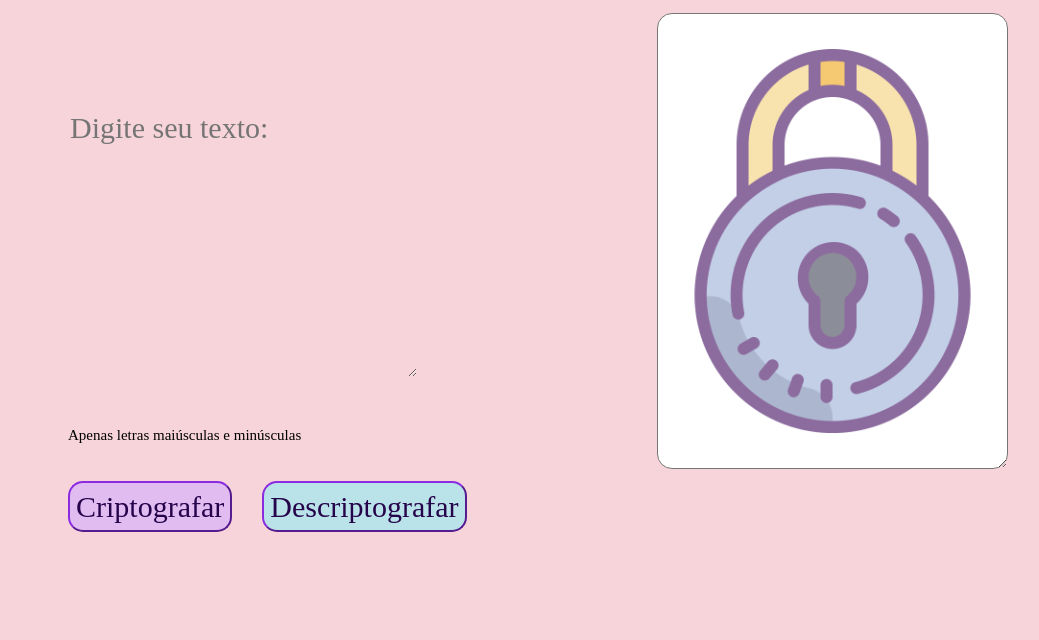
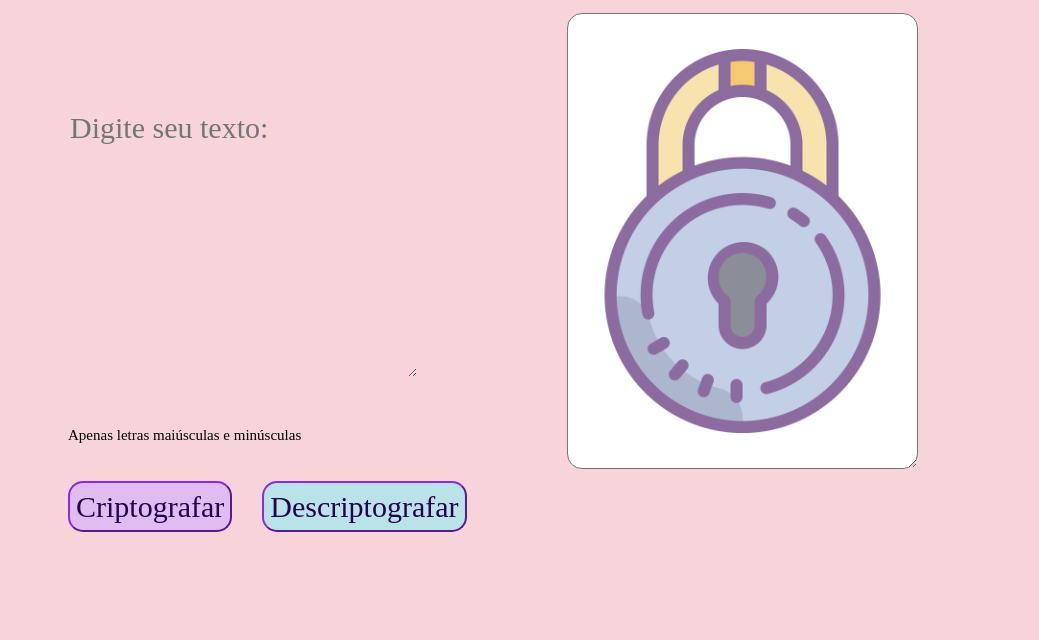
Before and after one commit to Monalizaps/challenge-alura, a plain HTML site: page index.html in a window 1280 px wide. Shown: the part 85-725 px from the top of the page, without its empty margins (20-1059 px from the left). Drawn offline with Linux system fonts and the light colour scheme; a web font is replaced by a local one.

Commit message:
Update style.css

```diff
--- a/style.css
+++ b/style.css
@@ -36,7 +36,7 @@ body {
 .saida {
     position: relative;
     margin-top: 10px;
-    margin-left: 190px;
+    margin-left: 100px;
     background-image: url(iconecripto.png);
     background-size: 110%;
     background-repeat: no-repeat;
```
